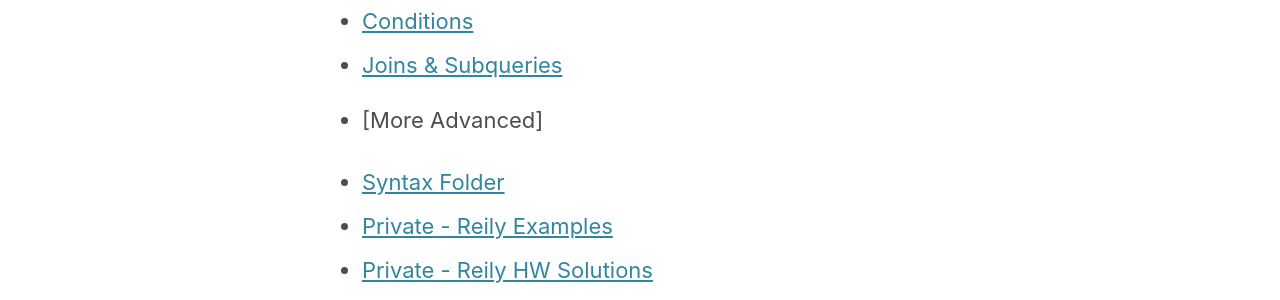
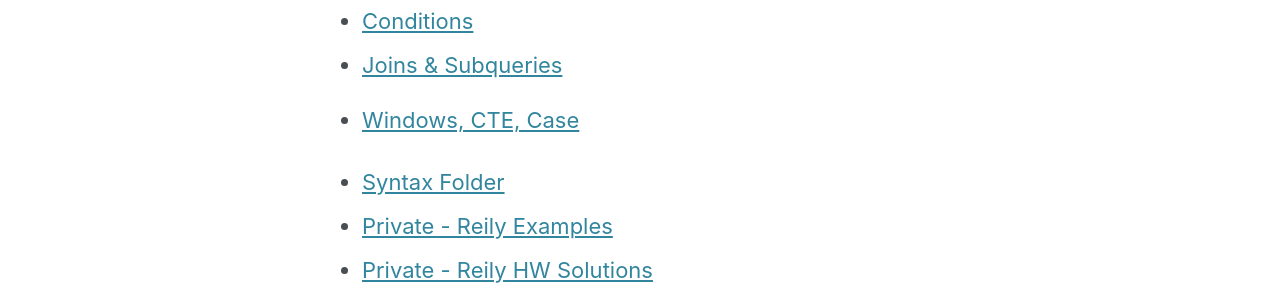
Before and after one commit to SamMusch/SamMusch.github.io, a Jekyll site: the page built from _pages/sql-bigdata.md, in a window 1280 px wide. Shown: the part 879-1179 px from the top of the page. Built offline with Jekyll 4.4.1, drawn with Linux system fonts in a browser that asks for light colours; cached includes are drawn as plain includes; nearby versions of some CDN libraries.

Commit message:
Add files via upload

```diff
--- a/_pages/sql-bigdata.md
+++ b/_pages/sql-bigdata.md
@@ -27,7 +27,7 @@ title: "SQL and Big Data"
 - [Overview Notes](https://github.com/SamMusch/SQL-and-Big-Data/blob/master/1_-_Setup.md)
 - [Conditions](https://github.com/SamMusch/SQL-and-Big-Data/blob/master/SQL%20Notes/Querying.md)
 - [Joins & Subqueries](https://github.com/SamMusch/SQL-and-Big-Data/blob/master/SQL%20Notes/Joins%20%26%20Subqueries.md)
-- [More Advanced]
+- [Windows, CTE, Case]([https://github.com/SamMusch/SQL-and-Big-Data/blob/master/SQL%20Notes/Window%2C%20cte%2C%20case.md](https://github.com/SamMusch/SQL-and-Big-Data/blob/master/SQL Notes/Window%2C cte%2C case.md))
 
 
 
```
